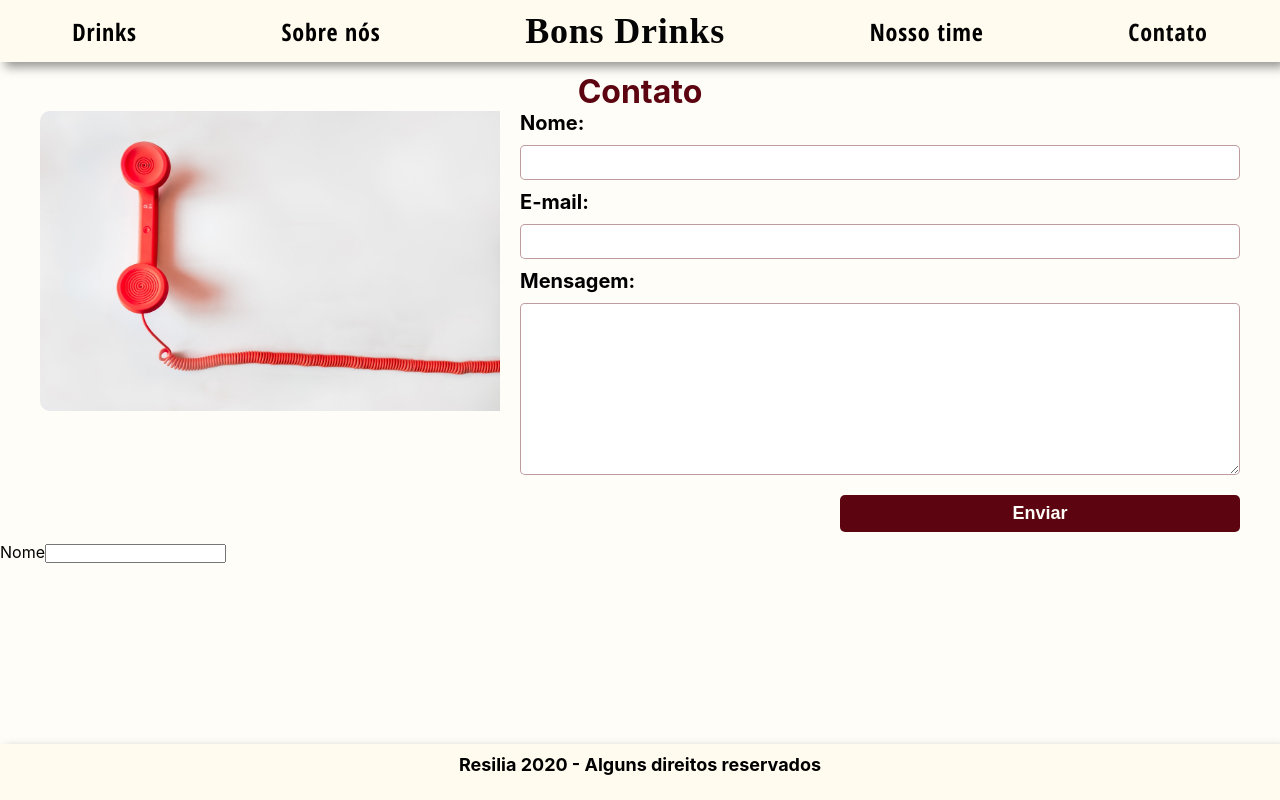
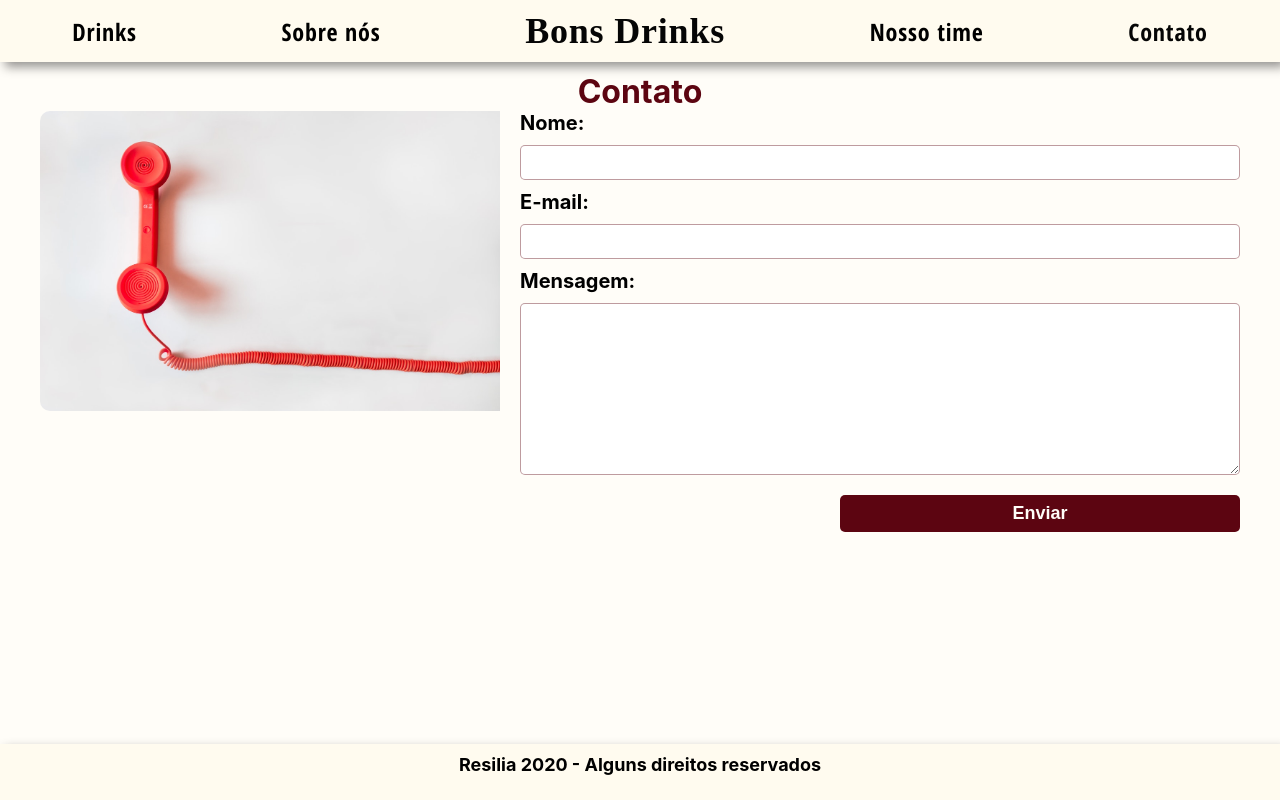
Before and after one commit to allankildare/bons-drinks, a React (Create React App) app: page /contato in a window 1280 px wide. Built offline with nearby package versions, Linux system fonts and the light colour scheme; a web font is replaced by a local one.

Commit message:
- component Input

```diff
--- a/src/Contato.js
+++ b/src/Contato.js
@@ -10,7 +10,6 @@ function Contato() {
         <div>
             <Header />
             <FormContato />
-            <Input para="nome" tipo="text" id="nome" nome="nome" children="Nome" />
             <Footer />
         </div>
     )
```
